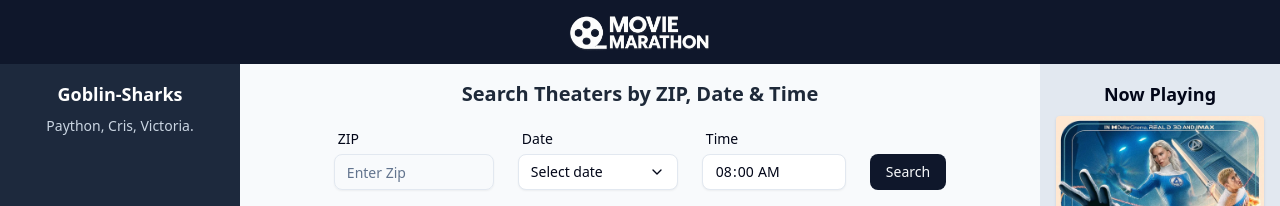
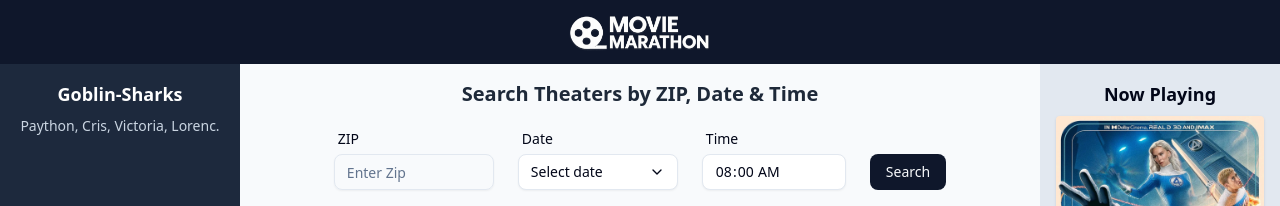
Before and after one commit to Movie-Marathons/teamScratchProject, a React (Vite) app in the folder client/: page / in a window 1280 px wide. Shown: the top 206 px of the page. Built offline with nearby package versions, Linux system fonts and the light colour scheme.

Commit message:
add Lorenc to app layout

```diff
--- a/client/src/components/layout/AppShell.tsx
+++ b/client/src/components/layout/AppShell.tsx
@@ -1,20 +1,26 @@
 // src/components/layout/AppShell.tsx
-import { type ReactNode } from "react";
-import SidebarPosters from "./PosterAside";
+import { type ReactNode } from 'react';
+import SidebarPosters from './PosterAside';
 
 export default function AppShell({ children }: { children: ReactNode }) {
   return (
     <div className="flex flex-col h-screen w-screen overflow-hidden max-w-full">
       {/* Top Navbar */}
       <header className="bg-slate-900 text-white text-center">
-  <img src="/movie-marathon-logo.png" alt="Movie Marathon Logo" className="h-16 inline-block align-middle" />
-</header>
+        <img
+          src="/movie-marathon-logo.png"
+          alt="Movie Marathon Logo"
+          className="h-16 inline-block align-middle"
+        />
+      </header>
 
       <div className="flex flex-1 overflow-hidden">
         {/* Left Sidebar */}
         <aside className="w-60 bg-slate-800 text-white p-4 overflow-y-auto">
           <h2 className="text-lg font-bold mb-2">Goblin-Sharks</h2>
-          <p className="text-sm text-slate-300">Paython, Cris, Victoria.</p>
+          <p className="text-sm text-slate-300">
+            Paython, Cris, Victoria, Lorenc.
+          </p>
         </aside>
 
         {/* Main Content */}
@@ -24,7 +30,7 @@ export default function AppShell({ children }: { children: ReactNode }) {
 
         {/* Right Sidebar */}
         <aside className="w-60 bg-slate-200 p-4 overflow-y-auto">
-         <h2 className="text-lg font-bold mb-2">Now Playing</h2>
+          <h2 className="text-lg font-bold mb-2">Now Playing</h2>
           <SidebarPosters />
         </aside>
       </div>
```
Also changed, not shown: 1 other file (tests, documents, lock files or other folders).
